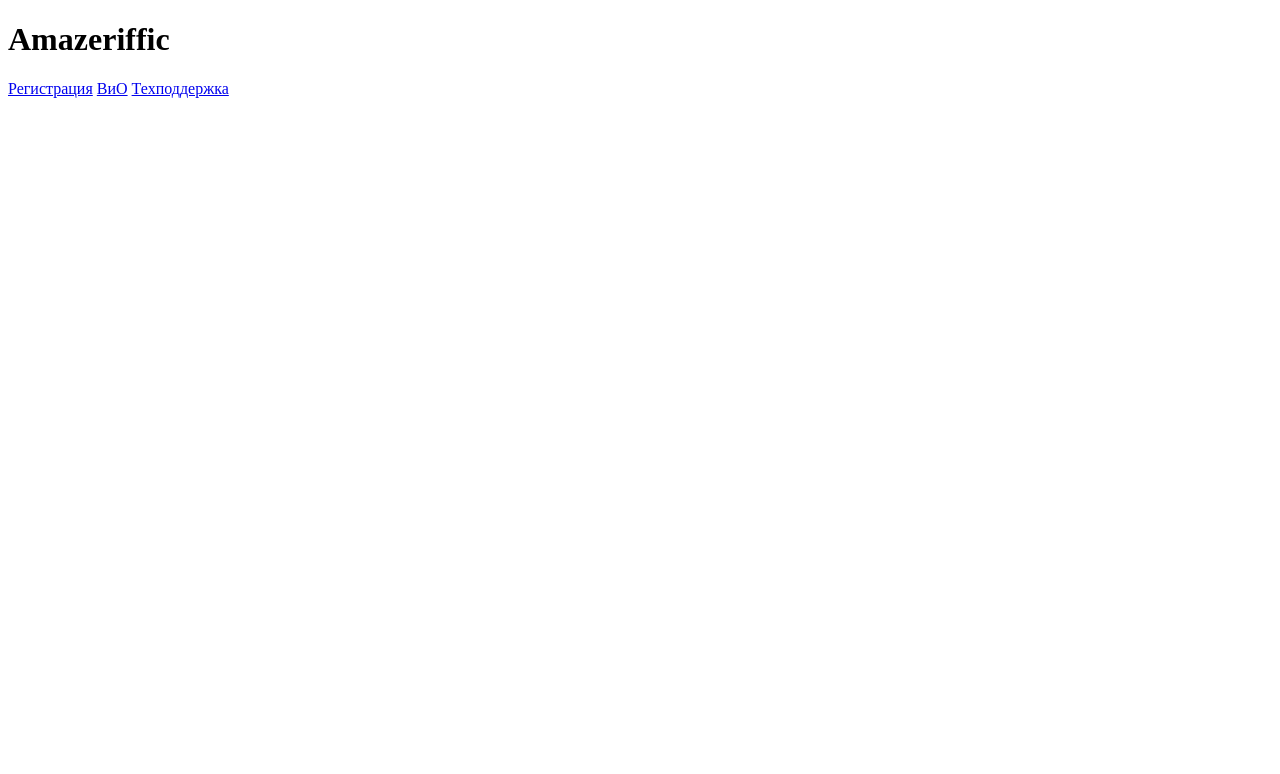
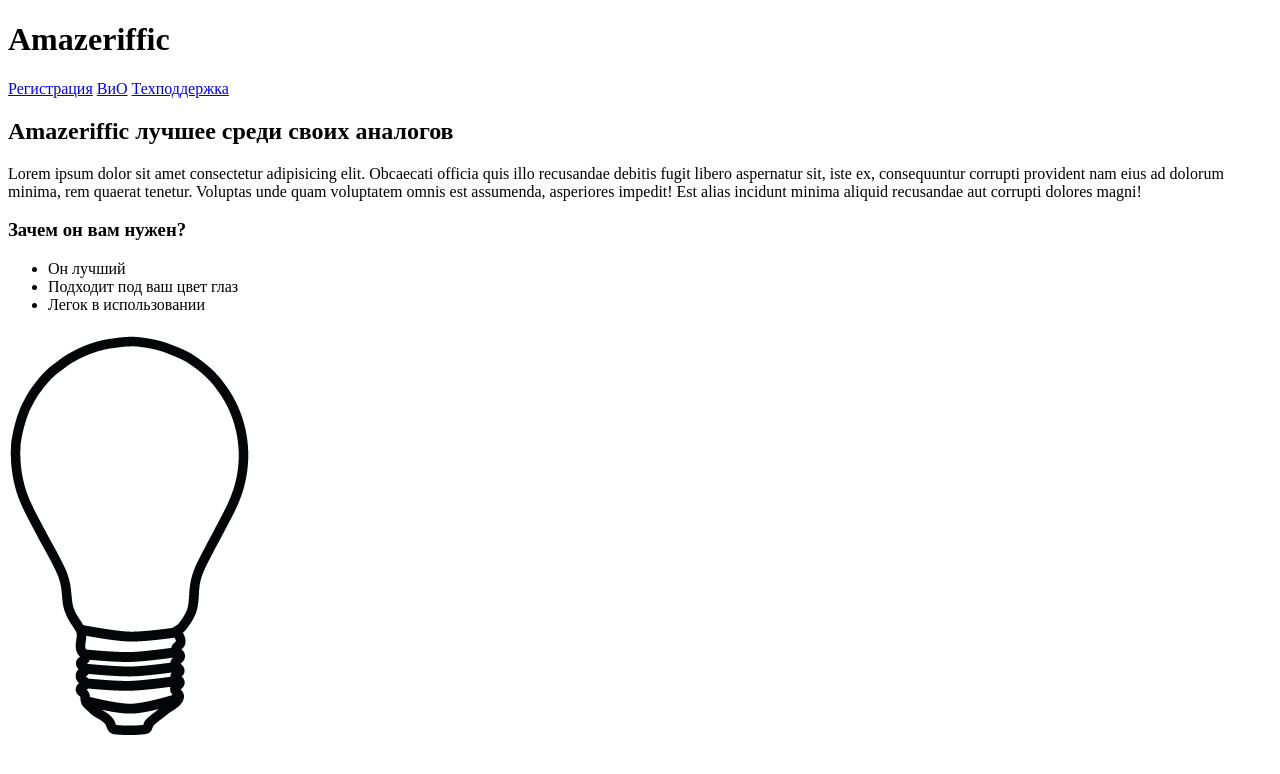
Before and after one commit to sexyDaniel/Amazeriffic, a plain HTML site: page index.html in a window 1280 px wide. Drawn offline with Linux system fonts and the light colour scheme.

Commit message:
Add main content and image folder

```diff
--- a/index.html
+++ b/index.html
@@ -15,7 +15,15 @@
         </nav>
     </header>
     <main>
-
+        <h2>Amazeriffic лучшее среди своих аналогов</h2>
+        <p>Lorem ipsum dolor sit amet consectetur adipisicing elit. Obcaecati officia quis illo recusandae debitis fugit libero aspernatur sit, iste ex, consequuntur corrupti provident nam eius ad dolorum minima, rem quaerat tenetur. Voluptas unde quam voluptatem omnis est assumenda, asperiores impedit! Est alias incidunt minima aliquid recusandae aut corrupti dolores magni!</p>
+        <h3>Зачем он вам нужен?</h3>
+        <ul>
+            <li>Он лучший</li>
+            <li>Подходит под ваш цвет глаз</li>
+            <li>Легок в использовании</li>
+        </ul>
+        <img src="images/lightbulb.png">
     </main>
     <footer>
 
```
Also changed, not shown: images/lightbulb.png (added).
